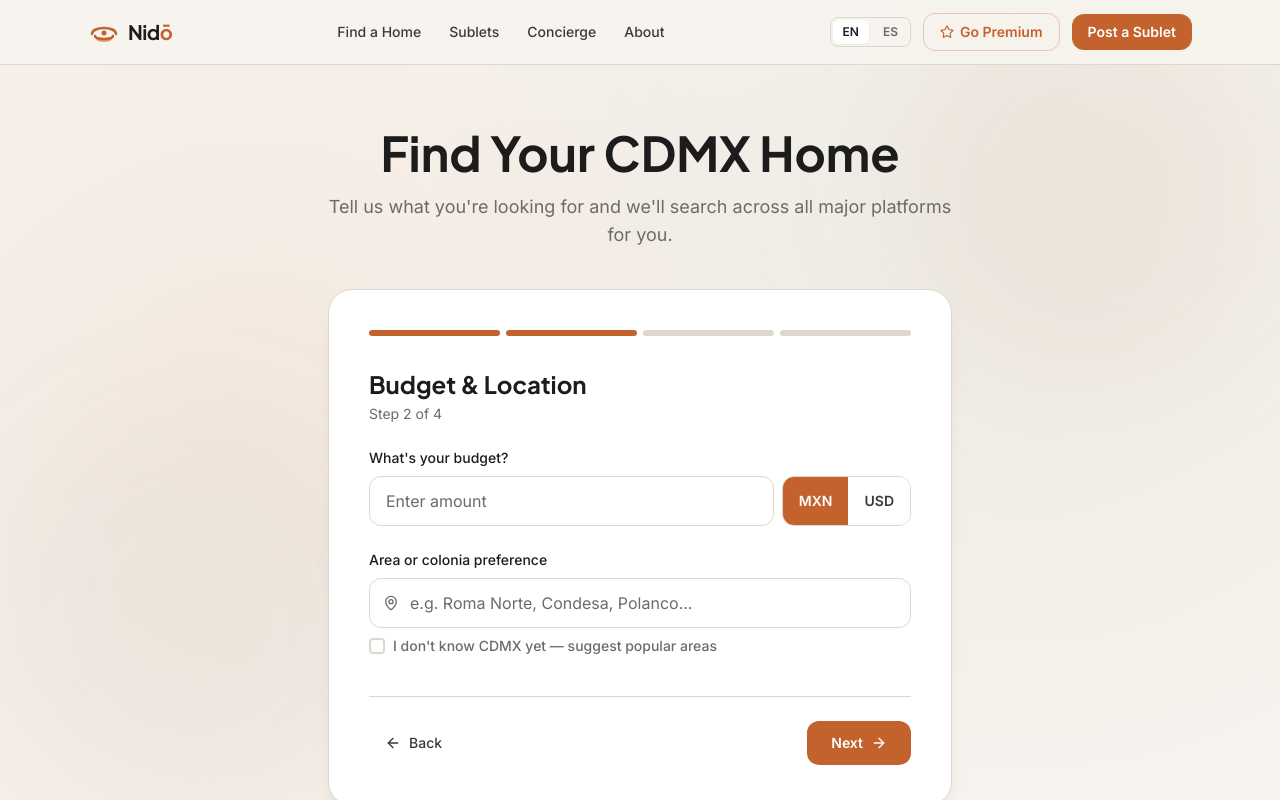
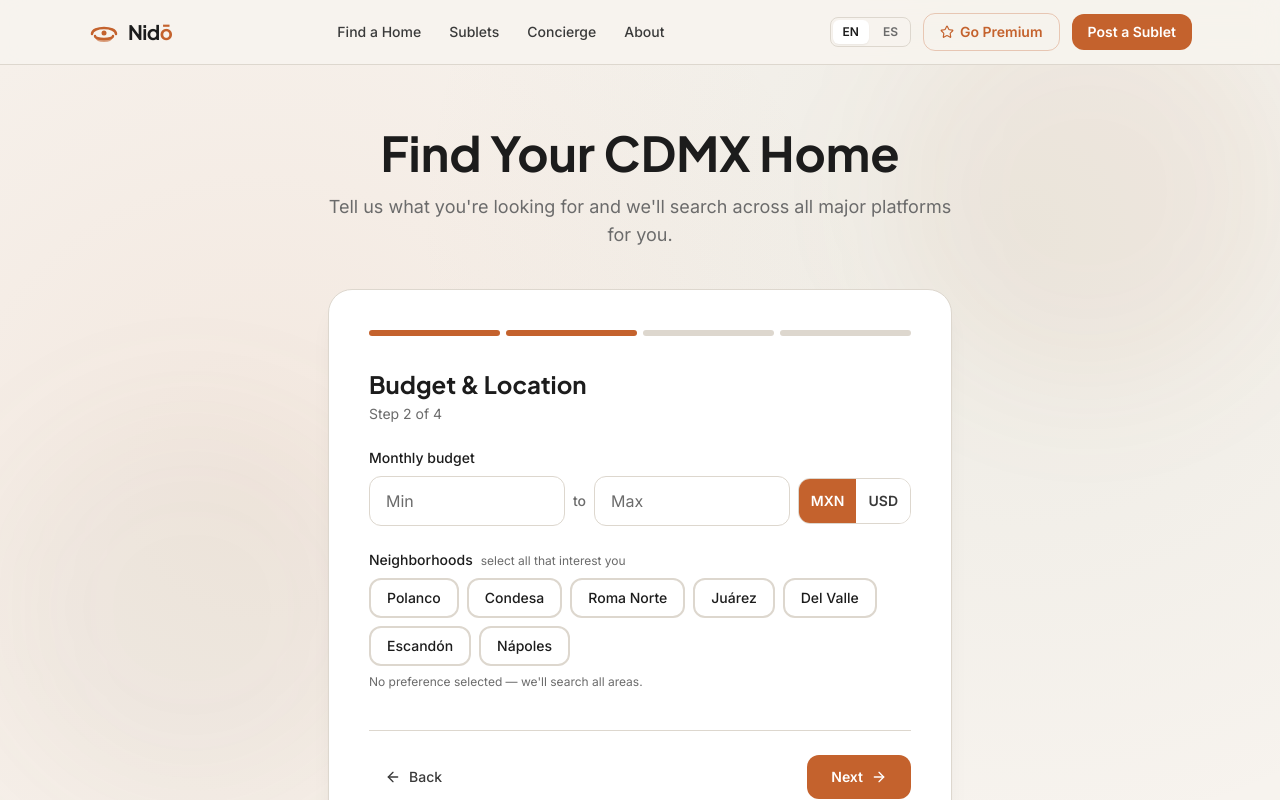
Before and after one commit to Dor3ann/nido-cdmx, a Next.js app: page /en/search in a window 1280 px wide. Both pictures are taken after a click on the button "Next". Shown: the top 800 px of the page. Built offline with nearby package versions, Linux system fonts and the light colour scheme.

Commit message:
Complete search form steps 2–4 with budget, neighborhoods, preferences, and notes

```diff
--- a/src/components/search/IntakeForm.tsx
+++ b/src/components/search/IntakeForm.tsx
@@ -3,38 +3,38 @@
 import { useState } from 'react';
 import { useRouter } from 'next/navigation';
 import { useLocale, useTranslations } from 'next-intl';
-import { ArrowRight, ArrowLeft, Loader2, MapPin } from 'lucide-react';
-import type { Amenity, Bedrooms, Currency, RentalType, SearchParams } from '@/lib/types';
-import Input from '@/components/ui/Input';
-import Checkbox from '@/components/ui/Checkbox';
+import { ArrowRight, ArrowLeft, Home } from 'lucide-react';
+import type { Bedrooms, Currency, RentalType } from '@/lib/types';
 import Button from '@/components/ui/Button';
 
-// ─── Form steps ────────────────────────────────────────────────────────────
+// ─── Constants ─────────────────────────────────────────────────────────────
 
 const TOTAL_STEPS = 4;
-
-const AMENITY_CONFIG: { key: Amenity; icon: string }[] = [
-  { key: 'furnished', icon: '🛋️' },
-  { key: 'pet-friendly', icon: '🐾' },
-  { key: 'parking', icon: '🚗' },
-  { key: 'gym', icon: '💪' },
-  { key: 'rooftop', icon: '🏙️' },
-  { key: 'bills-included', icon: '⚡' },
-  { key: 'near-metro', icon: '🚇' },
-];
-
-const BEDROOMS: { value: Bedrooms; labelKey: 'studio' | 'oneBed' | 'twoBed' | 'threePlus' }[] = [
-  { value: 'studio', labelKey: 'studio' },
-  { value: '1', labelKey: 'oneBed' },
-  { value: '2', labelKey: 'twoBed' },
-  { value: '3+', labelKey: 'threePlus' },
-];
 
 const RENTAL_TYPES: { value: RentalType; labelKey: 'shortTerm' | 'longTerm' | 'sublet'; emoji: string }[] = [
   { value: 'short-term', labelKey: 'shortTerm', emoji: '📅' },
   { value: 'long-term', labelKey: 'longTerm', emoji: '🏠' },
   { value: 'sublet', labelKey: 'sublet', emoji: '🔄' },
 ];
+
+const NEIGHBORHOODS = [
+  'Polanco',
+  'Condesa',
+  'Roma Norte',
+  'Juárez',
+  'Del Valle',
+  'Escandón',
+  'Nápoles',
+] as const;
+
+const BEDROOMS: { value: Bedrooms; label: string }[] = [
+  { value: 'studio', label: 'Studio' },
+  { value: '1',      label: '1 bed'  },
+  { value: '2',      label: '2 beds' },
+  { value: '3+',     label: '3+'     },
+];
+
+type TriOption = 'yes' | 'no' | 'either';
 
 // ─── Component ─────────────────────────────────────────────────────────────
 
@@ -46,59 +46,69 @@ export default function IntakeForm() {
   const [step, setStep] = useState(1);
   const [loading, setLoading] = useState(false);
 
-  // Form state
+  // Step 1
   const [rentalType, setRentalType] = useState<RentalType>('long-term');
-  const [budget, setBudget] = useState('');
-  const [currency, setCurrency] = useState<Currency>('MXN');
-  const [area, setArea] = useState('');
-  const [suggestArea, setSuggestArea] = useState(false);
-  const [bedrooms, setBedrooms] = useState<Bedrooms>('1');
-  const [amenities, setAmenities] = useState<Amenity[]>([]);
-  const [moveIn, setMoveIn] = useState('');
-  const [moveOut, setMoveOut] = useState('');
 
-  const needsDates = rentalType === 'short-term' || rentalType === 'sublet';
+  // Step 2
+  const [budgetMin, setBudgetMin]         = useState('');
+  const [budgetMax, setBudgetMax]         = useState('');
+  const [currency, setCurrency]           = useState<Currency>('MXN');
+  const [neighborhoods, setNeighborhoods] = useState<string[]>([]);
 
-  function toggleAmenity(key: Amenity) {
-    setAmenities((prev) =>
-      prev.includes(key) ? prev.filter((a) => a !== key) : [...prev, key]
+  // Step 3
+  const [bedrooms,  setBedrooms]  = useState<Bedrooms>('1');
+  const [furnished, setFurnished] = useState<TriOption>('either');
+  const [pets,      setPets]      = useState<TriOption>('either');
+  const [moveIn,    setMoveIn]    = useState('');
+
+  // Step 4
+  const [notes, setNotes] = useState('');
+
+  // ─── Helpers ─────────────────────────────────────────────────────────────
+
+  function toggleNeighborhood(name: string) {
+    setNeighborhoods((prev) =>
+      prev.includes(name) ? prev.filter((n) => n !== name) : [...prev, name]
     );
   }
 
-  async function handleSubmit() {
+  function triButton(value: TriOption, current: TriOption, set: (v: TriOption) => void, label: string) {
+    return (
+      <button
+        key={value}
+        type="button"
+        onClick={() => set(value)}
+        className={`flex-1 py-2.5 rounded-xl border-2 text-sm font-semibold transition-all ${
+          current === value
+            ? 'border-terracotta bg-terracotta-pale text-terracotta'
+            : 'border-cream-deep bg-white text-charcoal hover:border-terracotta/40'
+        }`}
+      >
+        {label}
+      </button>
+    );
+  }
+
+  // ─── Submit ───────────────────────────────────────────────────────────────
+
+  function handleSubmit() {
     setLoading(true);
-    const params: SearchParams = {
-      locale: locale as 'en' | 'es',
+    const data = {
       rentalType,
-      budget: Number(budget),
-      currency,
-      area: suggestArea ? '' : area,
-      suggestArea,
-      bedrooms,
-      amenities,
-      moveInDate: moveIn,
-      moveOutDate: needsDates ? moveOut : undefined,
+      budgetMin, budgetMax, currency,
+      neighborhoods,
+      bedrooms, furnished, pets, moveIn,
+      notes,
     };
-
-    // Encode params as URL query string
-    const query = new URLSearchParams({
-      rentalType: params.rentalType,
-      budget: String(params.budget),
-      currency: params.currency,
-      area: params.area,
-      bedrooms: params.bedrooms,
-      amenities: params.amenities.join(','),
-      moveIn: params.moveInDate,
-      ...(params.moveOutDate ? { moveOut: params.moveOutDate } : {}),
-    });
-
-    router.push(`/${locale}/results?${query.toString()}`);
+    sessionStorage.setItem('nido_search', JSON.stringify(data));
+    router.push(`/${locale}/results`);
   }
 
   // ─── Step content ─────────────────────────────────────────────────────────
 
   const stepContent = [
-    // Step 1 — Rental type
+
+    // ── Step 1 — Rental type (unchanged) ────────────────────────────────────
     <div key="step1" className="space-y-6">
       <div>
         <h2 className="text-2xl font-bold text-charcoal mb-1" style={{ fontFamily: 'var(--font-plus-jakarta), sans-serif' }}>
@@ -127,7 +137,7 @@ export default function IntakeForm() {
       </div>
     </div>,
 
-    // Step 2 — Budget & area
+    // ── Step 2 — Budget & neighborhoods ─────────────────────────────────────
     <div key="step2" className="space-y-6">
       <div>
         <h2 className="text-2xl font-bold text-charcoal mb-1" style={{ fontFamily: 'var(--font-plus-jakarta), sans-serif' }}>
@@ -136,25 +146,35 @@ export default function IntakeForm() {
         <p className="text-charcoal-muted text-sm">{t('step', { current: 2, total: TOTAL_STEPS })}</p>
       </div>
 
-      {/* Budget */}
+      {/* Budget min / max */}
       <div className="space-y-2">
-        <label className="block text-sm font-medium text-charcoal">{t('budget')}</label>
-        <div className="flex gap-2">
+        <label className="block text-sm font-medium text-charcoal">Monthly budget</label>
+        <div className="flex items-center gap-2">
           <input
             type="number"
-            value={budget}
-            onChange={(e) => setBudget(e.target.value)}
-            placeholder={t('budgetPlaceholder')}
+            value={budgetMin}
+            onChange={(e) => setBudgetMin(e.target.value)}
+            placeholder="Min"
             className="input-base flex-1"
             min={0}
           />
-          <div className="flex rounded-xl border border-cream-deep overflow-hidden">
+          <span className="text-charcoal-muted text-sm font-medium shrink-0">to</span>
+          <input
+            type="number"
+            value={budgetMax}
+            onChange={(e) => setBudgetMax(e.target.value)}
+            placeholder="Max"
+            className="input-base flex-1"
+            min={0}
+          />
+          {/* Currency toggle */}
+          <div className="flex rounded-xl border border-cream-deep overflow-hidden shrink-0">
             {(['MXN', 'USD'] as Currency[]).map((cur) => (
               <button
                 key={cur}
                 type="button"
                 onClick={() => setCurrency(cur)}
-                className={`px-4 py-3 text-sm font-semibold transition-colors ${
+                className={`px-3 py-3 text-sm font-semibold transition-colors ${
                   currency === cur
                     ? 'bg-terracotta text-white'
                     : 'bg-white text-charcoal-soft hover:bg-cream'
@@ -167,139 +187,133 @@ export default function IntakeForm() {
         </div>
       </div>
 
-      {/* Area */}
+      {/* Neighborhood multi-select */}
       <div className="space-y-2">
-        <label className="block text-sm font-medium text-charcoal">{t('area')}</label>
-        <div className="relative">
-          <MapPin className="absolute left-3.5 top-1/2 -translate-y-1/2 w-4 h-4 text-charcoal-muted" />
-          <input
-            type="text"
-            value={area}
-            onChange={(e) => { setArea(e.target.value); setSuggestArea(false); }}
-            placeholder={t('areaPlaceholder')}
-            disabled={suggestArea}
-            className={`input-base pl-10 ${suggestArea ? 'opacity-50' : ''}`}
-          />
+        <label className="block text-sm font-medium text-charcoal">
+          Neighborhoods
+          <span className="ml-2 text-xs text-charcoal-muted font-normal">select all that interest you</span>
+        </label>
+        <div className="flex flex-wrap gap-2">
+          {NEIGHBORHOODS.map((name) => {
+            const selected = neighborhoods.includes(name);
+            return (
+              <button
+                key={name}
+                type="button"
+                onClick={() => toggleNeighborhood(name)}
+                className={`px-4 py-2 rounded-xl border-2 text-sm font-medium transition-all ${
+                  selected
+                    ? 'border-terracotta bg-terracotta-pale text-terracotta'
+                    : 'border-cream-deep bg-white text-charcoal hover:border-terracotta/40'
+                }`}
+              >
+                {selected && <span className="mr-1.5">✓</span>}
+                {name}
+              </button>
+            );
+          })}
         </div>
-        <button
-          type="button"
-          onClick={() => { setSuggestArea(!suggestArea); if (!suggestArea) setArea(''); }}
-          className={`flex items-center gap-2 text-sm font-medium transition-colors ${
-            suggestArea ? 'text-terracotta' : 'text-charcoal-muted hover:text-charcoal'
-          }`}
-        >
-          <span className={`w-4 h-4 rounded border-2 flex items-center justify-center ${suggestArea ? 'border-terracotta bg-terracotta' : 'border-cream-deep'}`}>
-            {suggestArea && (
-              <svg className="w-2.5 h-2.5 text-white" fill="none" viewBox="0 0 24 24" stroke="currentColor" strokeWidth={3}>
-                <path strokeLinecap="round" strokeLinejoin="round" d="M5 13l4 4L19 7" />
-              </svg>
-            )}
-          </span>
-          {t('areaHelp')}
-        </button>
+        {neighborhoods.length === 0 && (
+          <p className="text-xs text-charcoal-muted">No preference selected — we&apos;ll search all areas.</p>
+        )}
       </div>
     </div>,
 
-    // Step 3 — Bedrooms & amenities
+    // ── Step 3 — Bedrooms, furnished, pets, move-in ──────────────────────────
     <div key="step3" className="space-y-6">
       <div>
         <h2 className="text-2xl font-bold text-charcoal mb-1" style={{ fontFamily: 'var(--font-plus-jakarta), sans-serif' }}>
-          Bedrooms & Features
+          Your preferences
         </h2>
         <p className="text-charcoal-muted text-sm">{t('step', { current: 3, total: TOTAL_STEPS })}</p>
       </div>
 
       {/* Bedrooms */}
       <div className="space-y-2">
-        <label className="block text-sm font-medium text-charcoal">{t('bedrooms')}</label>
-        <div className="flex gap-2 flex-wrap">
+        <label className="block text-sm font-medium text-charcoal">Bedrooms</label>
+        <div className="flex gap-2">
           {BEDROOMS.map((b) => (
             <button
               key={b.value}
               type="button"
               onClick={() => setBedrooms(b.value)}
-              className={`px-5 py-2.5 rounded-xl border-2 text-sm font-semibold transition-all ${
+              className={`flex-1 py-2.5 rounded-xl border-2 text-sm font-semibold transition-all ${
                 bedrooms === b.value
                   ? 'border-terracotta bg-terracotta-pale text-terracotta'
                   : 'border-cream-deep bg-white text-charcoal hover:border-terracotta/40'
               }`}
             >
-              {t(b.labelKey)}
+              {b.label}
             </button>
           ))}
         </div>
       </div>
 
-      {/* Amenities */}
+      {/* Furnished */}
       <div className="space-y-2">
-        <label className="block text-sm font-medium text-charcoal">{t('mustHaves')}</label>
-        <div className="flex flex-wrap gap-2">
-          {AMENITY_CONFIG.map((a) => (
-            <Checkbox
-              key={a.key}
-              label={t(a.key === 'pet-friendly' ? 'petFriendly' :
-                        a.key === 'bills-included' ? 'billsIncluded' :
-                        a.key === 'near-metro' ? 'nearMetro' :
-                        a.key as 'furnished' | 'parking' | 'gym' | 'rooftop')}
-              checked={amenities.includes(a.key)}
-              onChange={() => toggleAmenity(a.key)}
-              icon={a.icon}
-            />
-          ))}
+        <label className="block text-sm font-medium text-charcoal">Furnished?</label>
+        <div className="flex gap-2">
+          {triButton('yes',    furnished, setFurnished, 'Yes')}
+          {triButton('no',     furnished, setFurnished, 'No')}
+          {triButton('either', furnished, setFurnished, 'Either')}
         </div>
+      </div>
+
+      {/* Pets */}
+      <div className="space-y-2">
+        <label className="block text-sm font-medium text-charcoal">Pets allowed?</label>
+        <div className="flex gap-2">
+          {triButton('yes',    pets, setPets, 'Yes')}
+          {triButton('no',     pets, setPets, 'No')}
+          {triButton('either', pets, setPets, 'Either')}
+        </div>
+      </div>
+
+      {/* Move-in date */}
+      <div className="space-y-2">
+        <label className="block text-sm font-medium text-charcoal">Move-in date</label>
+        <input
+          type="date"
+          value={moveIn}
+          onChange={(e) => setMoveIn(e.target.value)}
+          min={new Date().toISOString().split('T')[0]}
+          className="input-base"
+        />
       </div>
     </div>,
 
-    // Step 4 — Dates
+    // ── Step 4 — Notes + submit ──────────────────────────────────────────────
     <div key="step4" className="space-y-6">
       <div>
         <h2 className="text-2xl font-bold text-charcoal mb-1" style={{ fontFamily: 'var(--font-plus-jakarta), sans-serif' }}>
-          Dates
+          Anything else?
         </h2>
         <p className="text-charcoal-muted text-sm">{t('step', { current: 4, total: TOTAL_STEPS })}</p>
       </div>
 
-      <Input
-        label={t('moveIn')}
-        type="date"
-        value={moveIn}
-        onChange={(e) => setMoveIn(e.target.value)}
-        min={new Date().toISOString().split('T')[0]}
-      />
-
-      {needsDates && (
-        <Input
-          label={t('moveOut')}
-          type="date"
-          value={moveOut}
-          onChange={(e) => setMoveOut(e.target.value)}
-          min={moveIn || new Date().toISOString().split('T')[0]}
-          hint={t('leaseLength')}
+      <div className="space-y-2">
+        <label className="block text-sm font-medium text-charcoal">
+          Additional notes
+          <span className="ml-2 text-xs text-charcoal-muted font-normal">optional</span>
+        </label>
+        <textarea
+          value={notes}
+          onChange={(e) => setNotes(e.target.value)}
+          placeholder="E.g. I need a home office, prefer a quiet street, ground floor is fine, open to new buildings…"
+          rows={5}
+          className="input-base resize-none"
         />
-      )}
-
-      {/* Summary */}
-      <div className="bg-cream rounded-2xl p-5 space-y-2 text-sm">
-        <p className="font-semibold text-charcoal text-xs uppercase tracking-wide mb-3">Your search</p>
-        <div className="grid grid-cols-2 gap-y-1.5 text-charcoal-muted">
-          <span>Type</span>
-          <span className="text-charcoal font-medium capitalize">{rentalType}</span>
-          <span>Budget</span>
-          <span className="text-charcoal font-medium">{budget ? `${budget} ${currency}/mo` : '—'}</span>
-          <span>Area</span>
-          <span className="text-charcoal font-medium">{suggestArea ? 'AI suggestions' : area || '—'}</span>
-          <span>Bedrooms</span>
-          <span className="text-charcoal font-medium">{bedrooms === 'studio' ? 'Studio' : `${bedrooms} bed`}</span>
-        </div>
       </div>
 
-      {/* Search note */}
+      {/* AI search note */}
       <div className="flex items-start gap-3 p-4 bg-sage-light rounded-xl text-sm text-sage-dark">
         <span className="text-xl">✨</span>
         <p>{t('searchNote')}</p>
       </div>
     </div>,
   ];
+
+  // ─── Render ───────────────────────────────────────────────────────────────
 
   return (
     <div className="bg-white rounded-3xl shadow-xl shadow-charcoal/5 border border-cream-deep p-8 sm:p-10">
@@ -316,7 +330,7 @@ export default function IntakeForm() {
       </div>
 
       {/* Step content */}
-      <div className="min-h-[280px]">{stepContent[step - 1]}</div>
+      <div className="min-h-[300px]">{stepContent[step - 1]}</div>
 
       {/* Navigation */}
       <div className="flex items-center justify-between mt-10 pt-6 border-t border-cream-deep">
@@ -327,7 +341,7 @@ export default function IntakeForm() {
           className="btn-ghost gap-2 disabled:opacity-0 disabled:pointer-events-none"
         >
           <ArrowLeft className="w-4 h-4" />
-          {t('back')}
+          Back
         </button>
 
         {step < TOTAL_STEPS ? (
@@ -336,13 +350,13 @@ export default function IntakeForm() {
             onClick={() => setStep((s) => s + 1)}
             className="btn-primary gap-2"
           >
-            {t('next')}
+            Next
             <ArrowRight className="w-4 h-4" />
           </button>
         ) : (
-          <Button loading={loading} onClick={handleSubmit} className="gap-2">
-            {loading ? t('searching') : t('search')}
-            {!loading && <ArrowRight className="w-4 h-4" />}
+          <Button loading={loading} onClick={handleSubmit} size="lg" className="gap-2 px-8">
+            <Home className="w-4 h-4" />
+            Find My Home
           </Button>
         )}
       </div>
```
